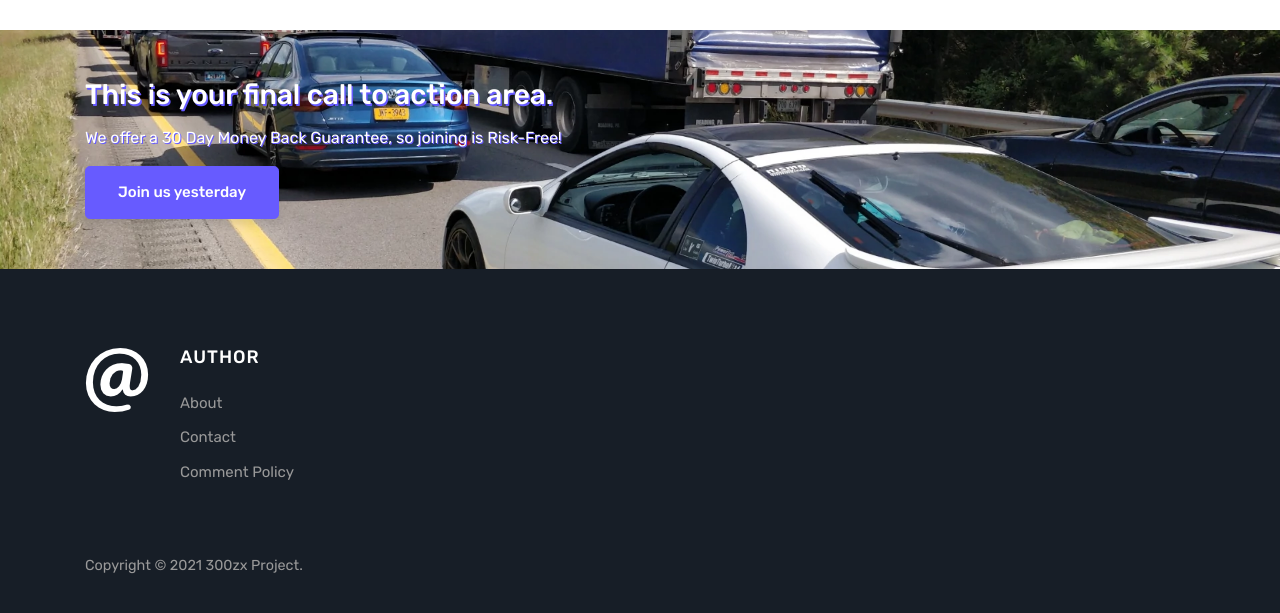
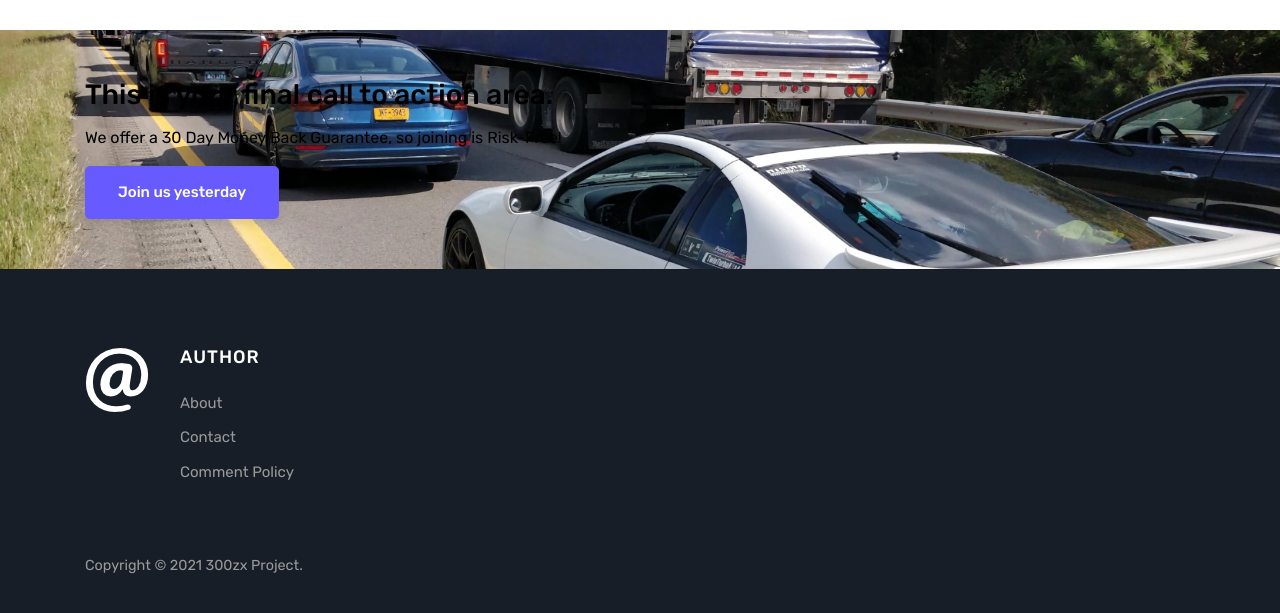
Before and after one commit to 300zxProject/300zxProject.github.io, a Jekyll site: the page built from index.html, in a window 1280 px wide and 1400 px high, scrolled down 798 px. Shown: the part 777-1390 px from the top of the window. Built offline with Jekyll 4.4.1, drawn with Linux system fonts in a browser that asks for light colours; the list of posts is cut into pages by our own code.

Commit message:
Changing footer text to black

```diff
--- a/_layouts/default.html
+++ b/_layouts/default.html
@@ -118,7 +118,7 @@
     <div class="beforefooter">
         <div class="container">
             <div class="row justify-content-center">
-                <div class="col-md-8">
+                <div class="col-md-8 footer-div">
                     <h3>This is your final call to action area.</h3>
                     <p>We offer a <span>30 Day Money Back Guarantee</span>, so joining is <span class="risk-free">Risk-Free!</span></p>
                     <a class="btn btn-primary btn-lg" href="#">Join us yesterday</a>
--- a/assets/css/theme.css
+++ b/assets/css/theme.css
@@ -398,13 +398,11 @@ span.post-name a,span.post-read-more a:hover {
 }
 .beforefooter h3,
 .beforefooter h5 {
-    color: white;
-    text-shadow: 1.5px 1.5px #675bff;
+    color: black;
 }
 .beforefooter p,
 .beforefooter span {
-  color: white;
-  text-shadow: 1px 1px #675bff;
+  color: black;
 }
 .footer a {color:inherit;}
 .footer a:hover {color:#fff; text-decoration:none;}
```
